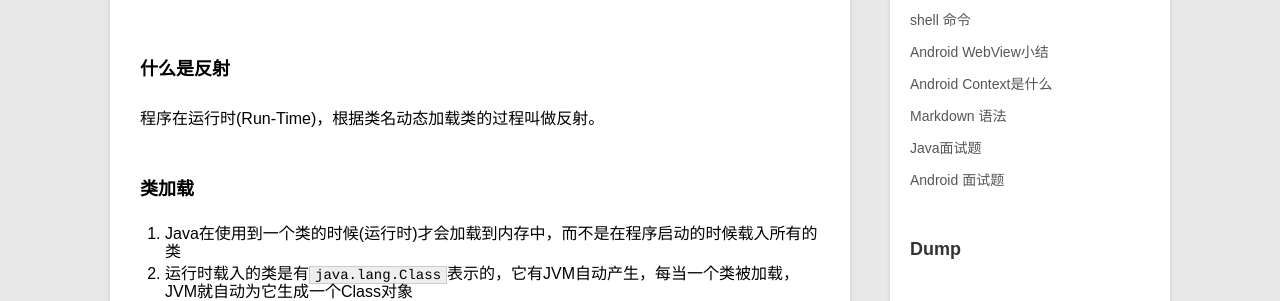
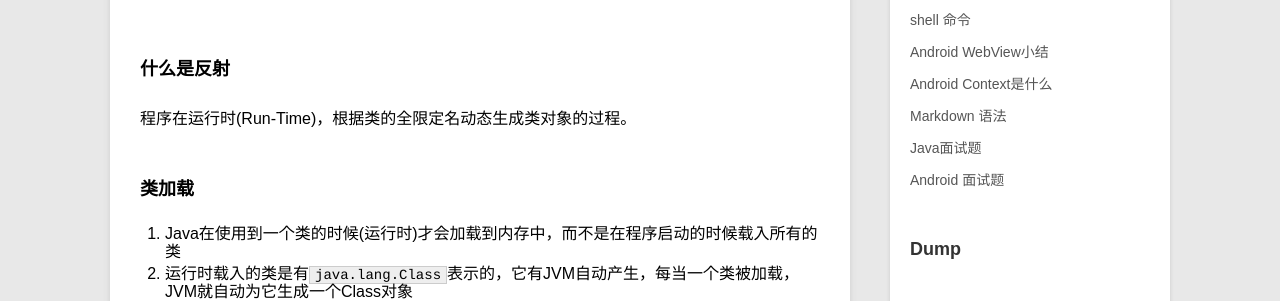
Before and after one commit to zuoqx/zuoqx.github.com, a Jekyll site: the page built from _posts/blog/2016-05-11-Java反射.md, in a window 1280 px wide and 900 px high. Shown: the part 201-502 px from the top of the window. Built offline with Jekyll 4.4.1, drawn with Linux system fonts in a browser that asks for light colours; comment, search, counter and statistics services are not loaded.

Commit message:
修改文章内容

```diff
--- a/_posts/blog/2016-05-11-Java反射.md
+++ b/_posts/blog/2016-05-11-Java反射.md
@@ -8,7 +8,7 @@ category: blog
 
 ### 什么是反射
 
-程序在运行时(Run-Time)，根据类名动态加载类的过程叫做反射。
+程序在运行时(Run-Time)，根据类的全限定名动态生成类对象的过程。
 
 ### 类加载
 
```
Also changed, not shown: _posts/blog/2016-04-27-Android 启动模式.md (+0 -3 lines).
